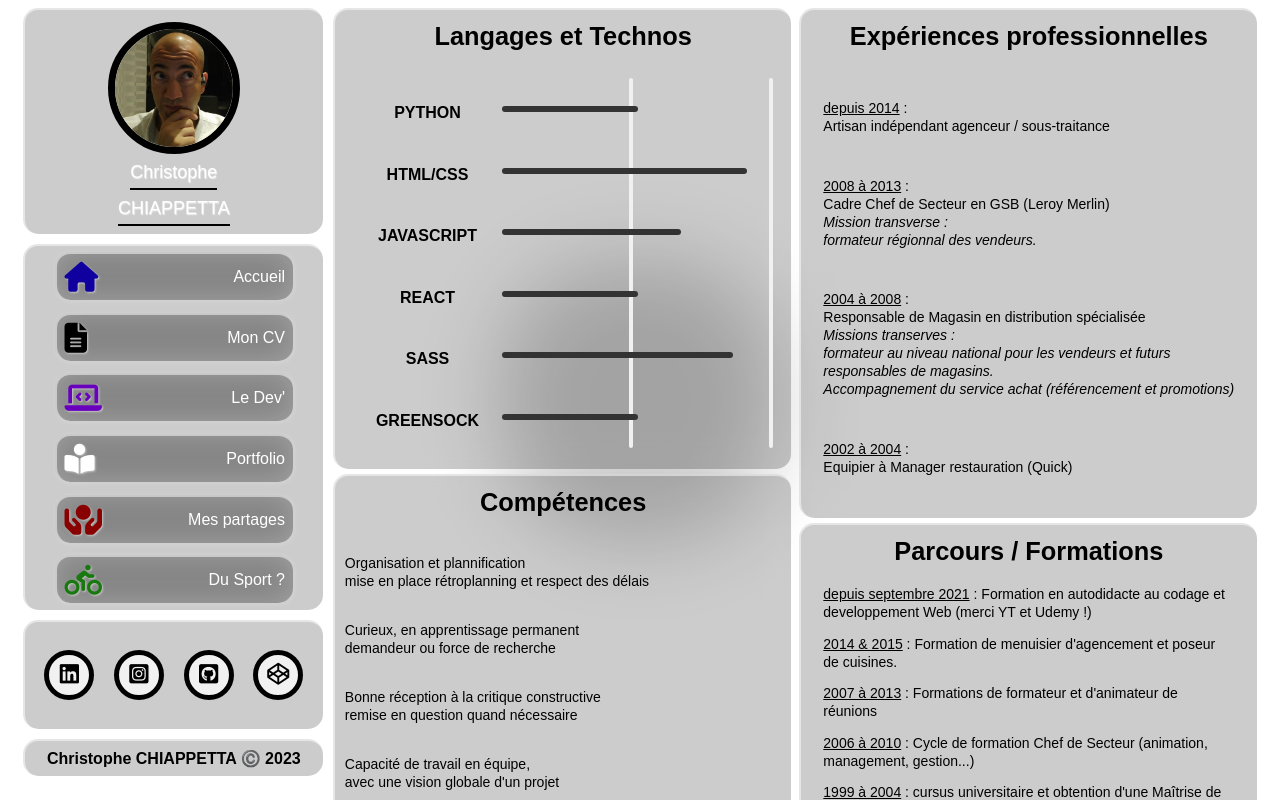
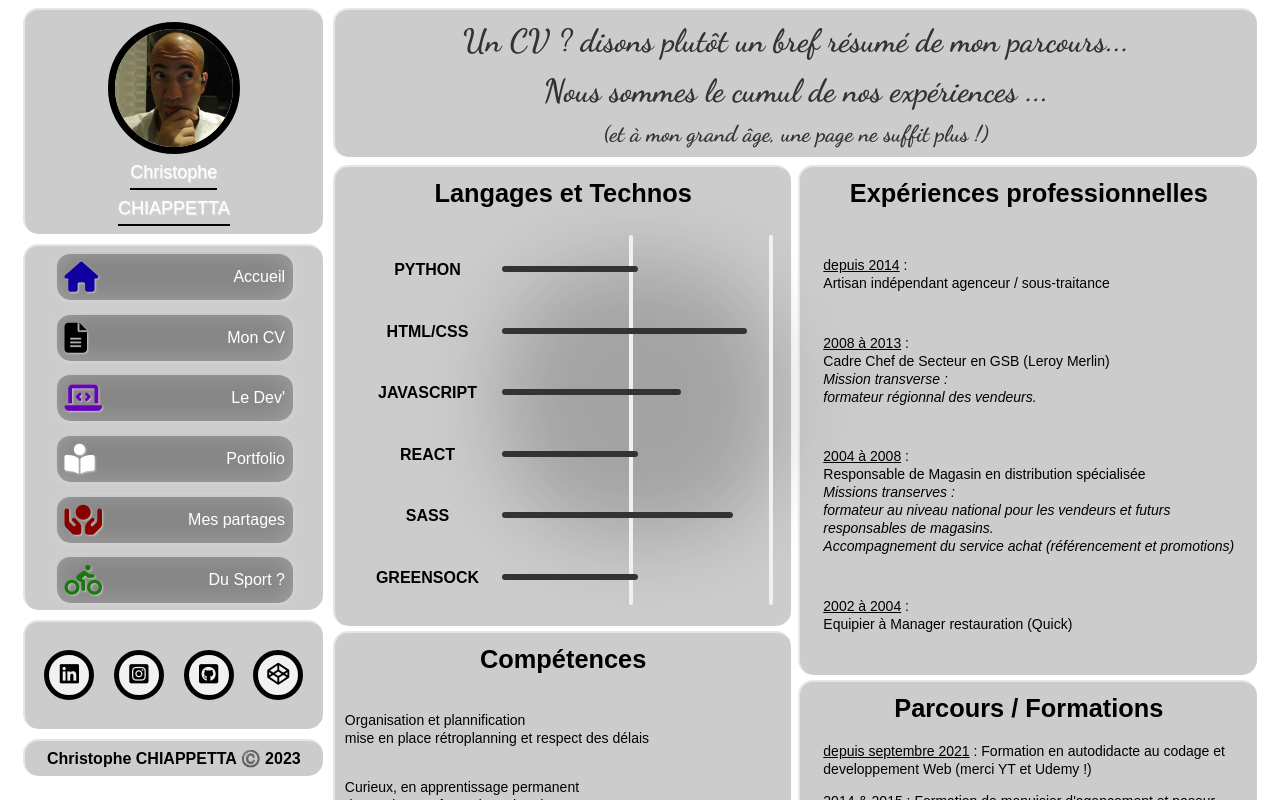
Before and after one commit to ChristopheC-83/barpat-v2, a React (Create React App) app: page /cv in a window 1280 px wide. Shown: the top 800 px of the page. Built offline with nearby package versions, Linux system fonts and the light colour scheme.

Commit message:
init title

```diff
--- a/src/Pages/CV.js
+++ b/src/Pages/CV.js
@@ -19,6 +19,12 @@ export default function CV(props) {
       {/* <div className="centre"></div> */}
       <Nav color={color} />
       <div className="cvContainer">
+        <div className="titlePage">
+          <h2>Un CV ? disons plutôt un bref résumé de mon parcours...</h2>
+          <h2>Nous sommes le cumul de nos expériences ...</h2>
+          <h3> (et à mon grand âge, une page ne suffit plus !)</h3>
+        </div>
+        <div className="cvSplit">
           <div className="cvLeft">
             <div className="languages">
               <div className="cvContent">
@@ -74,16 +80,36 @@ export default function CV(props) {
                 <h2>Compétences</h2>
                 <div className="competencesContent">
                   <ul>
-                  <li>Organisation et plannification<br />mise en place rétroplanning et respect des délais</li>
-                  <li>Curieux, en apprentissage permanent<br />demandeur ou force de recherche</li>
-                  <li>Bonne réception à la critique constructive<br />remise en question quand nécessaire</li>
-                  <li>Capacité de travail en équipe, <br /> avec une  vision globale d'un projet</li>
-                  <li>Compréhension de l'UX / UI <br />face à un cahier des charges</li>
-                  <li>Réactif, force de propositions<br /> et de décisions face aux problèmes</li>
+                    <li>
+                      Organisation et plannification
+                      <br />
+                      mise en place rétroplanning et respect des délais
+                    </li>
+                    <li>
+                      Curieux, en apprentissage permanent
+                      <br />
+                      demandeur ou force de recherche
+                    </li>
+                    <li>
+                      Bonne réception à la critique constructive
+                      <br />
+                      remise en question quand nécessaire
+                    </li>
+                    <li>
+                      Capacité de travail en équipe, <br /> avec une vision
+                      globale d'un projet
+                    </li>
+                    <li>
+                      Compréhension de l'UX / UI <br />
+                      face à un cahier des charges
+                    </li>
+                    <li>
+                      Réactif, force de propositions
+                      <br /> et de décisions face aux problèmes
+                    </li>
                     <li>Communicant et positif</li>
                     <li></li>
                   </ul>
-
                 </div>
               </div>
             </div>
@@ -94,8 +120,8 @@ export default function CV(props) {
                 <h2>Expériences professionnelles</h2>
                 <div className="proContent">
                   <p>
-                  <span>depuis 2014</span> : <br /> Artisan indépendant agenceur
-                  / sous-traitance
+                    <span>depuis 2014</span> : <br /> Artisan indépendant
+                    agenceur / sous-traitance
                   </p>
                   <p>
                     <span>2008 à 2013</span> : <br />
@@ -130,21 +156,22 @@ export default function CV(props) {
                 <h2>Parcours / Formations</h2>
                 <div className="studiesContent">
                   <p>
-                  <span>depuis septembre 2021</span> : Formation en autodidacte
-                  au codage et developpement Web (merci YT et Udemy !)
+                    <span>depuis septembre 2021</span> : Formation en
+                    autodidacte au codage et developpement Web (merci YT et
+                    Udemy !)
                   </p>
 
                   <p>
-                  <span>2014 & 2015</span> : Formation de menuisier d'agencement
-                  et poseur de cuisines.
+                    <span>2014 & 2015</span> : Formation de menuisier
+                    d'agencement et poseur de cuisines.
                   </p>
                   <p>
                     <span>2007 à 2013</span> : Formations de formateur et
                     d'animateur de réunions
                   </p>
                   <p>
-                  <span>2006 à 2010</span> : Cycle de formation Chef de Secteur
-                  (animation, management, gestion...)
+                    <span>2006 à 2010</span> : Cycle de formation Chef de
+                    Secteur (animation, management, gestion...)
                   </p>
                   <p>
                     <span>1999 à 2004</span> : cursus universitaire et obtention
@@ -168,5 +195,6 @@ export default function CV(props) {
           </div>
         </div>
       </div>
+    </div>
   );
 }
--- a/src/Style/index.css
+++ b/src/Style/index.css
@@ -72,7 +72,37 @@ a {
   margin: 1vh 0;
   margin-right: 1vh;
   display: flex;
+  flex-direction: column;
   justify-content: space-between;
+}
+.cvContainer .titlePage {
+  background: #fff;
+  border-radius: 15px;
+  background: rgba(2, 2, 2, 0.2);
+  border-top: 2px solid rgba(255, 255, 255, 0.5);
+  border-left: 2px solid rgba(255, 255, 255, 0.5);
+  -webkit-backdrop-filter: blur(15px);
+          backdrop-filter: blur(15px);
+  box-shadow: 1px 1px 2px 2px rgba(255, 255, 255, 0.075);
+  width: 100%;
+  margin: 0;
+  margin-bottom: 8px;
+}
+.cvContainer .titlePage h2,
+.cvContainer .titlePage h3 {
+  text-align: center;
+  width: 100%;
+  color: #333;
+  font-family: "Dancing Script", cursive;
+  font-weight: bold;
+  font-size: 32px;
+  margin-bottom: 10px;
+}
+.cvContainer .titlePage h3 {
+  font-size: 23px;
+}
+.cvContainer .cvSplit {
+  display: flex;
 }
 .cvContainer h2 {
   width: 80%;
@@ -164,7 +194,6 @@ a {
   content: "";
   position: absolute;
   top: 50%;
-  transform: translateY(-50%);
   background: #333;
   border-radius: 50px;
   height: 6px;
@@ -333,7 +362,7 @@ a {
     padding-top: 10px;
   }
 }
-@media (max-width: 580px) {
+@media (max-width: 420px) {
   .cvContainer .cvLeft .languages .langContent .barchart h4 {
     font-size: 14px;
     text-align: left;
--- a/src/Style/sous-fichiers/MQ/_cv_MQ.scss
+++ b/src/Style/sous-fichiers/MQ/_cv_MQ.scss
@@ -54,7 +54,7 @@
   }
 }
 
-@media (max-width: 580px) {
+@media (max-width: 420px) {
   .cvContainer {
     .cvLeft {
       .languages {
--- a/src/Style/sous-fichiers/_cv.scss
+++ b/src/Style/sous-fichiers/_cv.scss
@@ -5,7 +5,33 @@
   margin: 1vh 0;
   margin-right: 1vh;
   display: flex;
+  flex-direction: column;
   justify-content: space-between;
+
+  .titlePage {
+    @include glassMorphBlack;
+    width: 100%;
+    margin: 0;
+    margin-bottom: 8px ;
+
+    h2,
+    h3 {
+      text-align: center;
+      width: 100%;
+      color: #333;
+      font-family: "Dancing Script", cursive;
+      font-weight: bold;
+      font-size: 32px;
+      margin-bottom: 10px;
+    }
+    h3 {
+      font-size: 23px;
+    }
+  }
+
+  .cvSplit{
+  display: flex;
+  }
 
   h2 {
     width: 80%;
@@ -93,7 +119,6 @@
               content: "";
               position: absolute;
               top: 50%;
-              transform: translateY(-50%);
               background: #333;
               border-radius: 50px;
               height: 6px;
--- a/src/Style/sous-fichiers/_informatique.scss
+++ b/src/Style/sous-fichiers/_informatique.scss
@@ -1,5 +1,7 @@
 .informatiqueContainer {
   color: #fff;
+
+
 
   .formations {
     .intro,
--- a/src/component/NavbarMini.js
+++ b/src/component/NavbarMini.js
@@ -26,7 +26,9 @@ export default function NavbarMini({ color }) {
 
   return (
     <div className="navbarMiniContainer">
-      <div className={toggle ? "overlay" : ""} onClick={CloseAll}></div>
+      <div className={toggle ? "overlay" : ""} onClick={CloseAll}>
+
+      </div>
       <div
         className="toggle"
         onClick={Toggle}
```
Also changed, not shown: 1 other file (tests, documents, lock files or other folders). Lines whose indentation alone changed are shown as unchanged.
